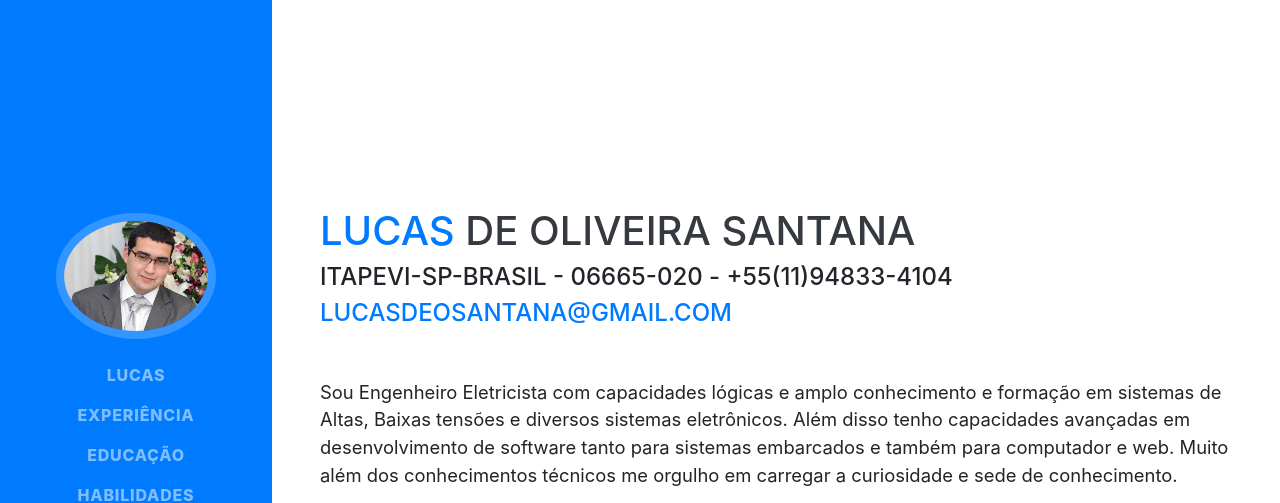
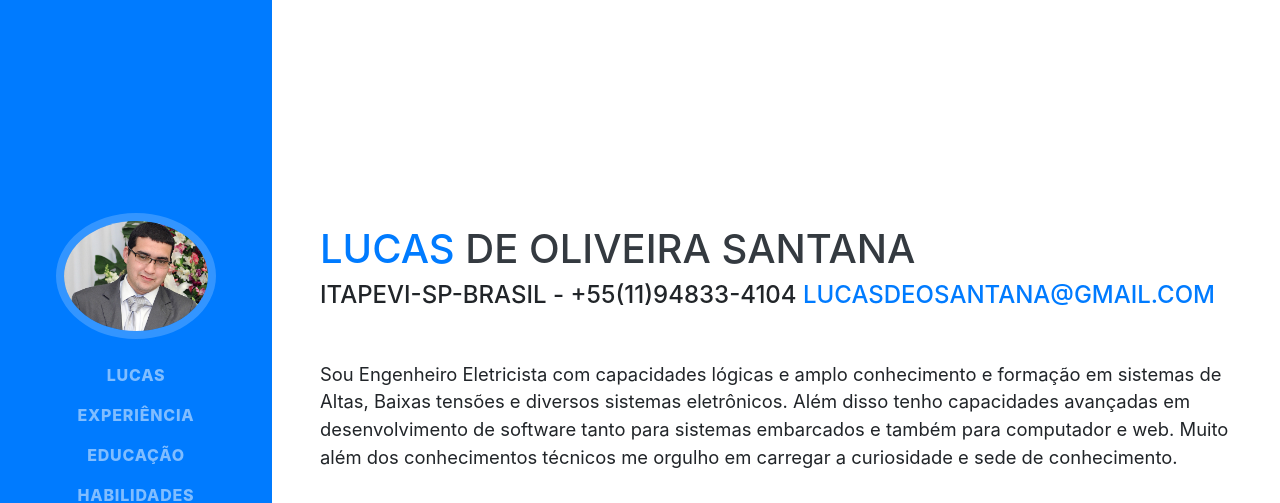
Before and after one commit to TheRobt/Resume-html, a website with bundled scripts: page index.html in a window 1280 px wide. Shown: the top 503 px of the page. Built offline with nearby package versions, Linux system fonts and the light colour scheme; files whose address does not match are found by name; a web font is replaced by a local one.

Commit message:
Retirando mais dados sensiveis

```diff
--- a/index.html
+++ b/index.html
@@ -67,7 +67,7 @@
           <span class="text-primary" style="color:#001C8C;">Lucas</span>
             de Oliveira Santana
         </h1>
-        <div class="subheading mb-5">Itapevi-SP-Brasil - 06665-020 - +55(11)94833-4104
+        <div class="subheading mb-5">Itapevi-SP-Brasil - +55(11)94833-4104
           <a href="mailto:name@email.com"> lucasdeosantana@gmail.com</a>
         </div>
         <p class="lead mb-5">Sou Engenheiro Eletricista com capacidades lógicas e amplo conhecimento e formação em sistemas de Altas, Baixas tensões e diversos sistemas eletrônicos. Além disso tenho capacidades avançadas em desenvolvimento de software tanto para sistemas embarcados e também para computador e web. Muito além dos conhecimentos técnicos me orgulho em carregar a curiosidade e sede de conhecimento.</p>
```
